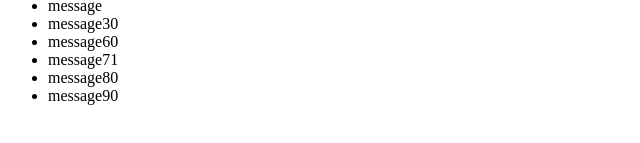
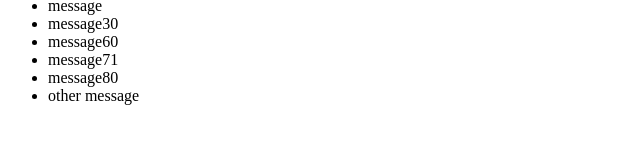
Before and after one commit to AlekseyMois/example-repo, a plain HTML site: page index.html in a window 1280 px wide. Shown: the part 135-278 px from the top of the page, 0-640 px from the left. Drawn offline with Linux system fonts and the light colour scheme.

Commit message:
commit 2

```diff
--- a/index.html
+++ b/index.html
@@ -19,7 +19,7 @@
     <li>message60</li>
     <li>message71</li>
     <li>message80</li>
-    <li>message90</li>
+    <li>other message</li>
   </ul>
 </body>
 
```
